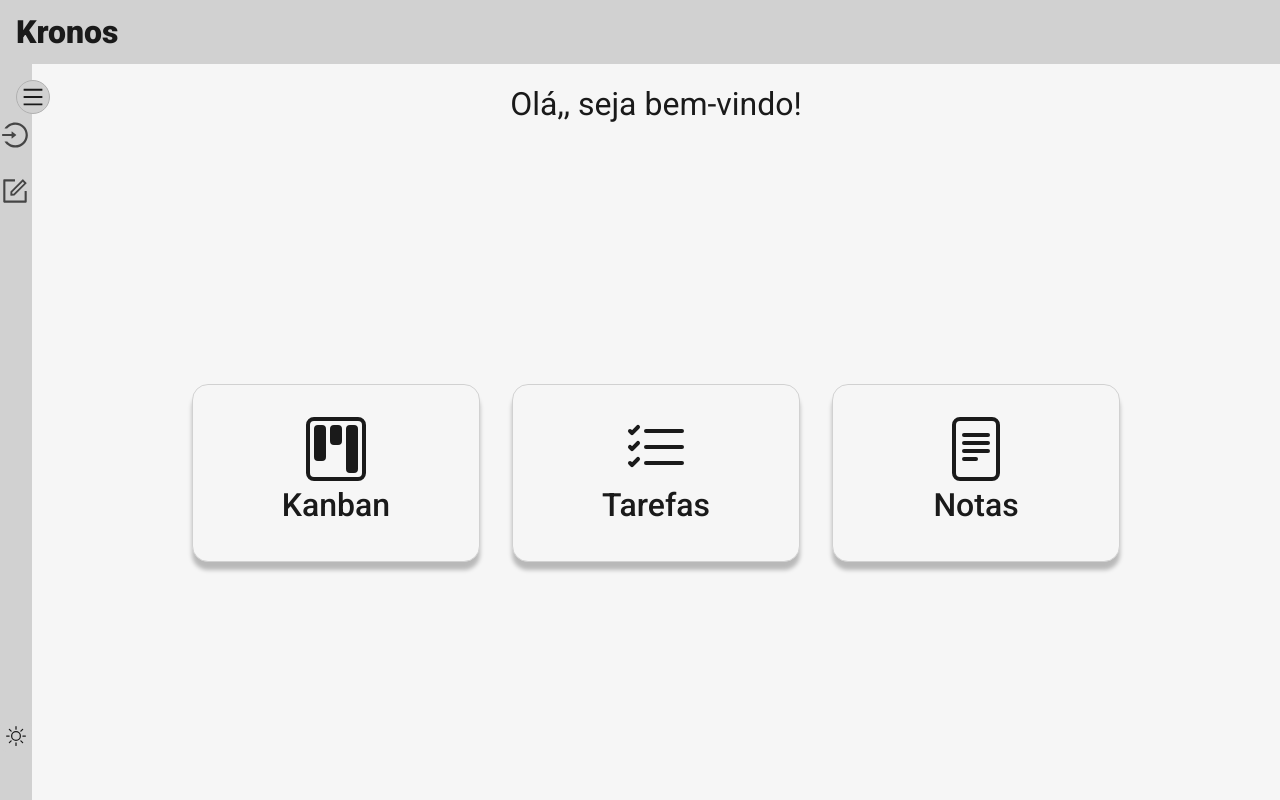
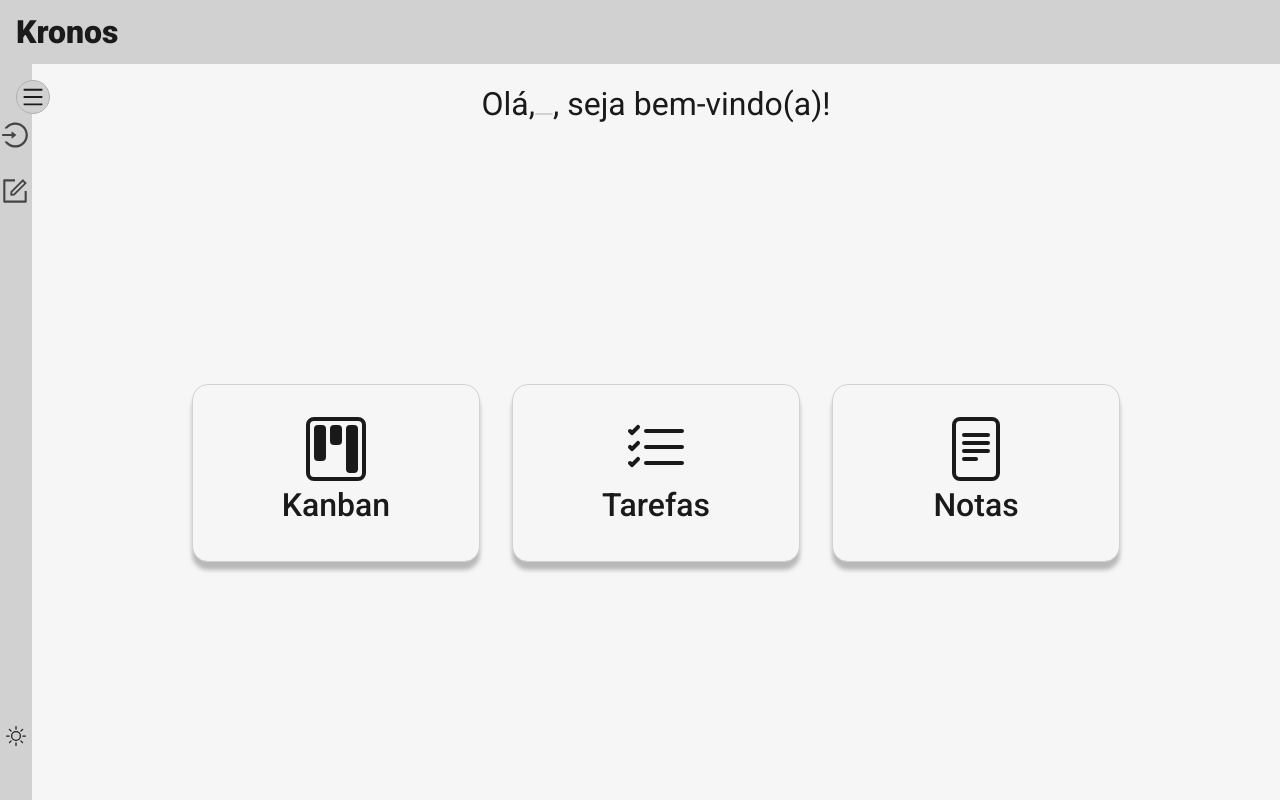
Before and after one commit to Bernardopog/kronos-app, a Next.js app in the folder apps/frontend/: page / in a window 1280 px wide. Built offline with nearby package versions, Linux system fonts and the light colour scheme; no server answers.

Commit message:
feat(frontend): add functionality to change display name

```diff
--- a/apps/frontend/src/components/WelcomeMessage/index.tsx
+++ b/apps/frontend/src/components/WelcomeMessage/index.tsx
@@ -1,18 +1,53 @@
 "use client";
 
 import { AuthContext } from "@/context/AuthContext";
-import { useContext } from "react";
+import { useContext, useEffect, useRef, useState } from "react";
 
 export default function WelcomeMessage() {
-  const { user } = useContext(AuthContext);
+  const { user, updateUserDisplayName } = useContext(AuthContext);
+
+  const [isEditingName, setIsEditingName] = useState(false);
+  const [newDisplayName, setNewDisplayName] = useState("");
+
+  const inputRef = useRef<HTMLInputElement>(null);
+
+  useEffect(() => {
+    setNewDisplayName(user?.displayName ?? user?.username ?? "");
+  }, [user?.displayName, user?.username]);
+
+  function handleUpdateDisplayName() {
+    if (newDisplayName === user?.displayName) return setIsEditingName(false);
+    if (newDisplayName?.trim() === "") return setIsEditingName(false);
+    if (!newDisplayName) return setIsEditingName(false);
+    updateUserDisplayName(newDisplayName);
+    setIsEditingName(false);
+  }
 
   return (
     <h2 className="text-center text-[2rem] text-woodsmoke-950 dark:text-woodsmoke-50">
       Olá,
-      <span className="font-bold capitalize">
-        {user?.displayName ?? user?.username}
-      </span>
-      , seja bem-vindo!
+      {isEditingName ? (
+        <input
+          ref={inputRef}
+          type="text"
+          className="border rounded-lg border-woodsmoke-200 dark:border-woodsmoke-800"
+          value={newDisplayName}
+          onChange={(ev) => setNewDisplayName(ev.target.value)}
+          onBlur={() => handleUpdateDisplayName()}
+          onKeyDown={(ev) => ev.key === "Enter" && handleUpdateDisplayName()}
+        />
+      ) : (
+        <span
+          className="inline-block font-bold capitalize px-2 border rounded-lg border-woodsmoke-200 cursor-pointer dark:border-woodsmoke-800"
+          onClick={() => {
+            setIsEditingName(true);
+            setTimeout(() => inputRef.current?.focus(), 100);
+          }}
+        >
+          {user?.displayName ?? user?.username}
+        </span>
+      )}
+      , seja bem-vindo(a)!
     </h2>
   );
 }
--- a/apps/frontend/src/context/AuthContext.tsx
+++ b/apps/frontend/src/context/AuthContext.tsx
@@ -24,6 +24,7 @@ interface IAuthContext {
     newUser: Partial<IUser>,
     confirmPassword: string
   ) => Promise<boolean>;
+  updateUserDisplayName: (displayName: string) => void;
   setError: (error: IFieldError) => void;
 }
 
@@ -41,6 +42,7 @@ const AuthProvider = ({ children }: { children: ReactNode }) => {
   const route = useRouter();
 
   const fetcher = new Fetcher("auth");
+  const userFetcher = new Fetcher("user");
 
   useEffect(() => {
     setErrorStatus({
@@ -121,6 +123,19 @@ const AuthProvider = ({ children }: { children: ReactNode }) => {
     return true;
   };
 
+  const updateUserDisplayName = async (displayName: string) => {
+    const res = await userFetcher.patch({ displayName }, { id: user?.id });
+    if (res) {
+      const userInfo: Partial<IUser> = {
+        id: user?.id,
+        username: user?.username,
+        email: user?.email,
+        displayName: displayName,
+      };
+      setUser((prev) => ({ ...prev, ...userInfo }));
+    }
+  };
+
   const setError = (err: {
     error: boolean;
     fields: FieldsType[];
@@ -135,7 +150,15 @@ const AuthProvider = ({ children }: { children: ReactNode }) => {
 
   return (
     <AuthContext.Provider
-      value={{ user, errorStatus, login, logout, signUp, setError }}
+      value={{
+        user,
+        errorStatus,
+        login,
+        logout,
+        signUp,
+        updateUserDisplayName,
+        setError,
+      }}
     >
       {children}
     </AuthContext.Provider>
```
